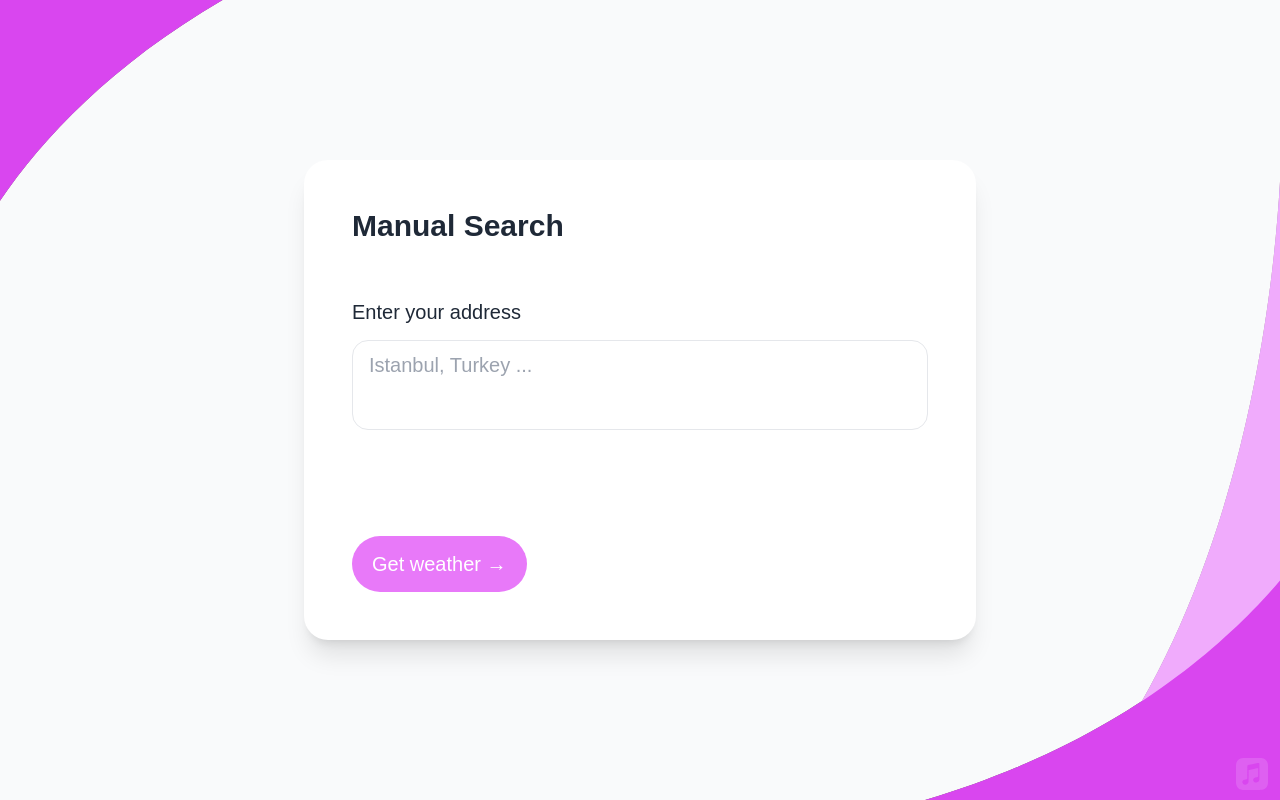
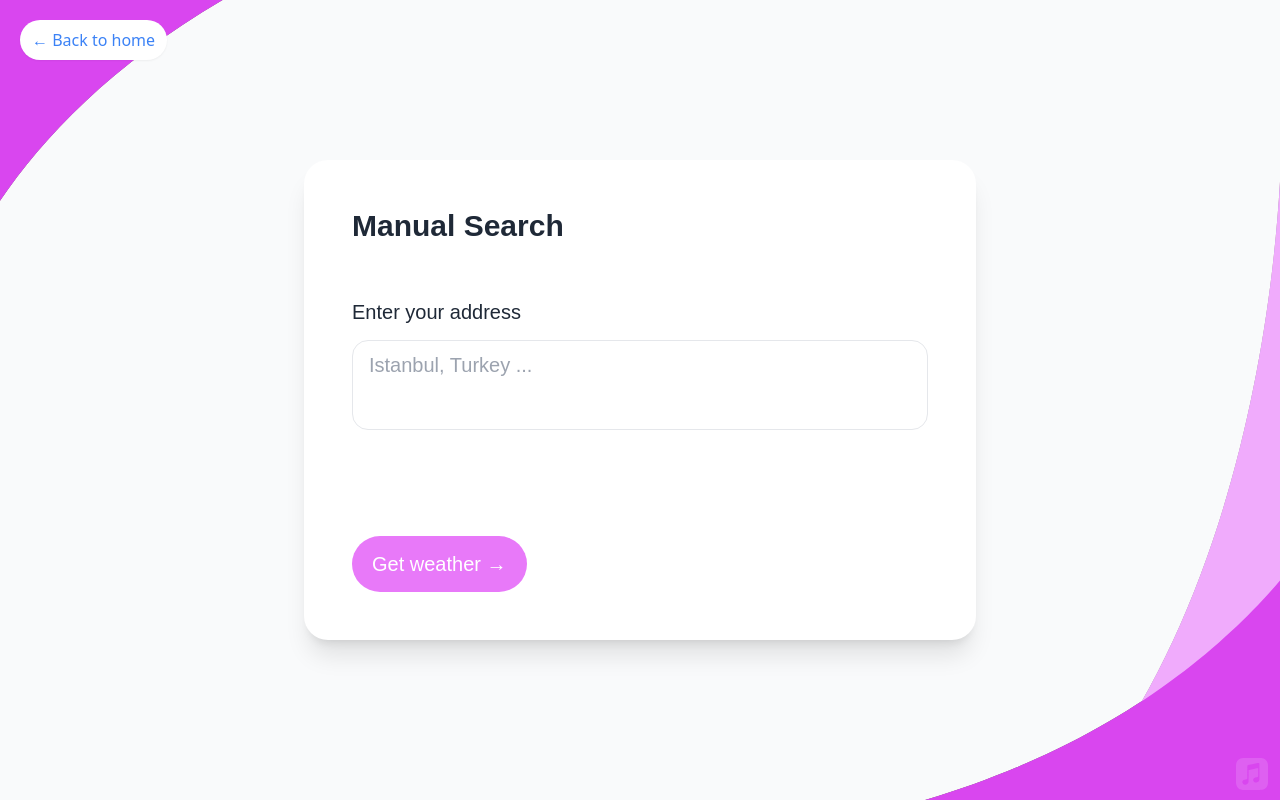
Before and after one commit to CreatorX64/local-weather-forecast, a Next.js app: page /manual-search in a window 1280 px wide. Built offline with nearby package versions, Linux system fonts and the light colour scheme.

Commit message:
add proptypes

```diff
--- a/package.json
+++ b/package.json
@@ -9,6 +9,7 @@
   },
   "dependencies": {
     "next": "12.0.9",
+    "prop-types": "^15.8.1",
     "react": "17.0.2",
     "react-dom": "17.0.2"
   },
--- a/src/components/Layout.js
+++ b/src/components/Layout.js
@@ -1,10 +1,13 @@
 import Head from "next/head";
 import Image from "next/image";
 import Link from "next/link";
+import { useRouter } from "next/router";
+import PropTypes from "prop-types";
 import { useAppContext } from "../context/AppContextProvider";
 
-export default function Layout({ children }) {
+function Layout({ children }) {
   const { theme } = useAppContext();
+  const router = useRouter();
 
   let themeClass = "theme-neutral";
   switch (theme) {
@@ -27,6 +30,14 @@ export default function Layout({ children }) {
         <link rel="icon" href="/favicon.ico" />
       </Head>
 
+      {router.pathname !== "/" && (
+        <Link href="/">
+          <a className="absolute top-5 left-5 rounded-full bg-white px-3 py-2 font-medium text-blue-500 shadow-sm transition hover:text-blue-700 hover:shadow-lg">
+            &larr; Back to home
+          </a>
+        </Link>
+      )}
+
       <main
         className={`${themeClass} flex min-h-screen items-center justify-center bg-gray-50 bg-[length:200px,300px] p-4 font-primary text-base leading-relaxed text-gray-800 transition sm:bg-[length:400px,600px] sm:p-9 sm:text-xl sm:leading-loose`}
       >
@@ -41,3 +52,9 @@ export default function Layout({ children }) {
     </>
   );
 }
+
+Layout.propTypes = {
+  children: PropTypes.node.isRequired
+};
+
+export default Layout;
--- /dev/null
+++ b/src/pages/_document.js
@@ -0,0 +1,13 @@
+import { Html, Head, Main, NextScript } from "next/document";
+
+export default function Document() {
+  return (
+    <Html lang="en">
+      <Head />
+      <body>
+        <Main />
+        <NextScript />
+      </body>
+    </Html>
+  );
+}
--- a/src/pages/forecast.js
+++ b/src/pages/forecast.js
@@ -226,7 +226,7 @@ export default function ForecastPage({ weatherData }) {
         </Card>
 
         {/* Social media action */}
-        <p className="mt-12 flex items-center justify-center gap-3 text-center text-sm text-gray-500">
+        <p className="mt-12 hidden items-center justify-center gap-3 text-center text-sm text-gray-500 sm:flex">
           {theme === THEME_COLD ? (
             <>
               <span>Guess there’ll be no going out today!</span>{" "}
--- a/src/pages/manual-search.js
+++ b/src/pages/manual-search.js
@@ -29,7 +29,7 @@ export default function ManualSearchPage() {
     <Card>
       <form className="flex h-full w-full flex-col items-stretch justify-start">
         <h1 className="mb-12 text-3xl font-bold">Manual Search</h1>
-        <div>
+        <div className="mb-4">
           <label htmlFor="address" className="mb-2 block font-medium">
             Enter your address
           </label>
```
Also changed, not shown: src/components/Card.js (+9 -1 lines), src/components/DataPoint.js (+15 -1 lines), src/components/Loader.js (+9 -1 lines), 1 other file (tests, documents, lock files or other folders).
